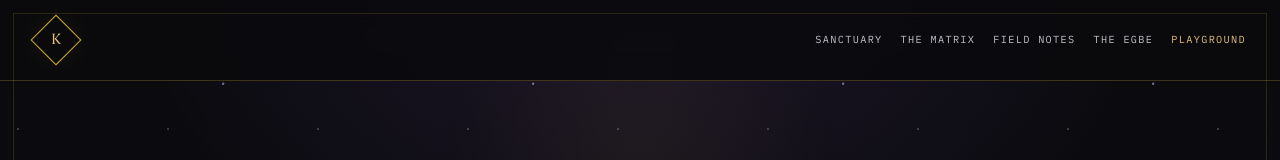
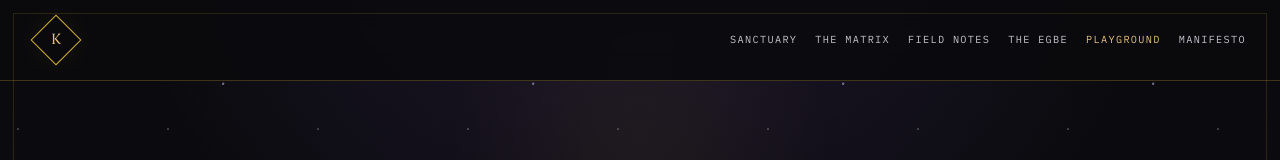
Before and after one commit to philipryandeal/koretheoracle, a website: page games/solo-pathworking.html in a window 1280 px wide. Shown: the top 160 px of the page. Drawn offline with Linux system fonts and the light colour scheme.

Commit message:
Link Manifesto from Playground

```diff
--- a/games/solo-pathworking.html
+++ b/games/solo-pathworking.html
@@ -32,6 +32,7 @@
       <a href="/field-notes/the-womb-and-the-wire.html">Field Notes</a>
       <a href="/egbe/">The Egbe</a>
       <a href="/games/solo-pathworking.html" class="active" aria-current="page">Playground</a>
+      <a href="/manifesto.html">Manifesto</a>
     </nav>
   </header>
 
```
